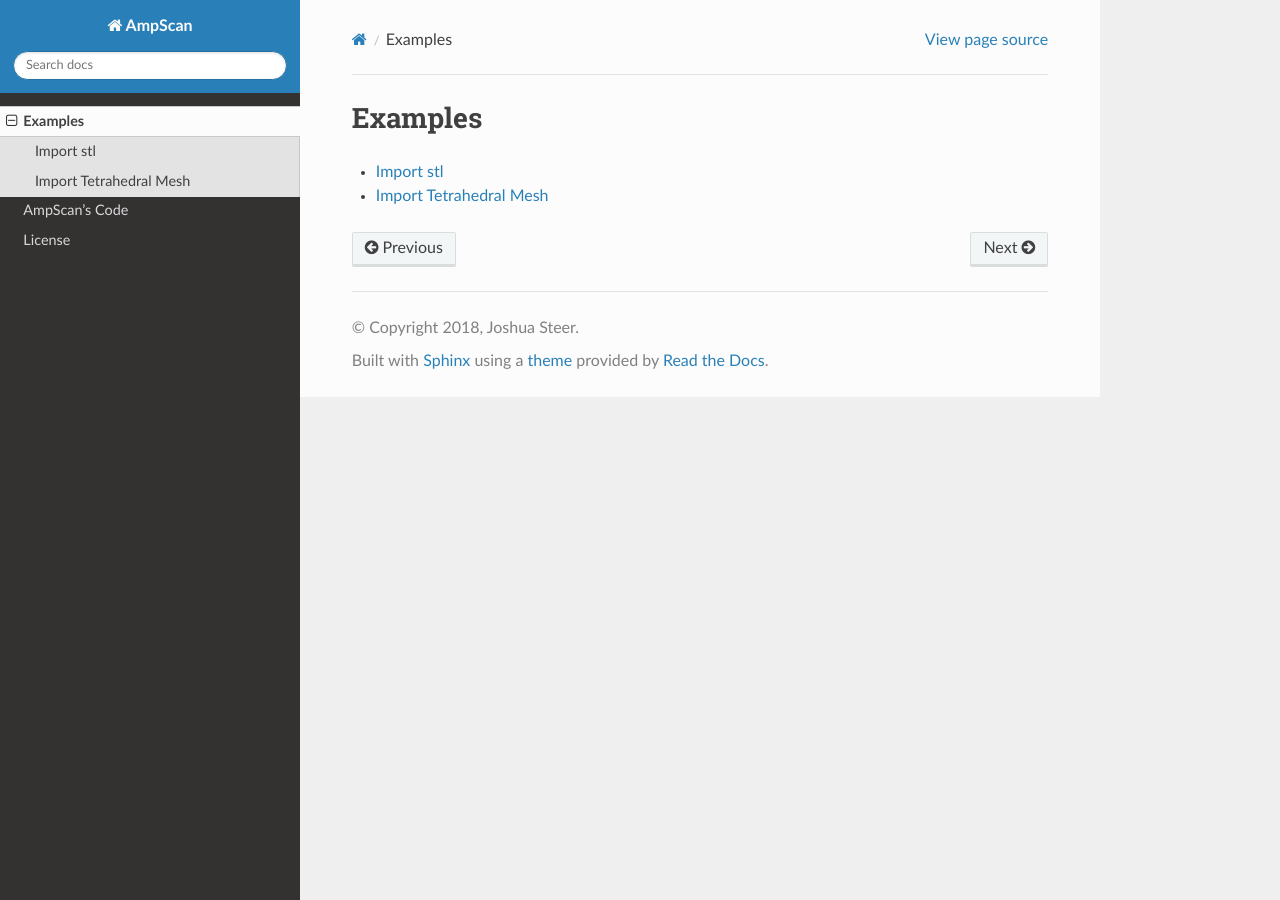
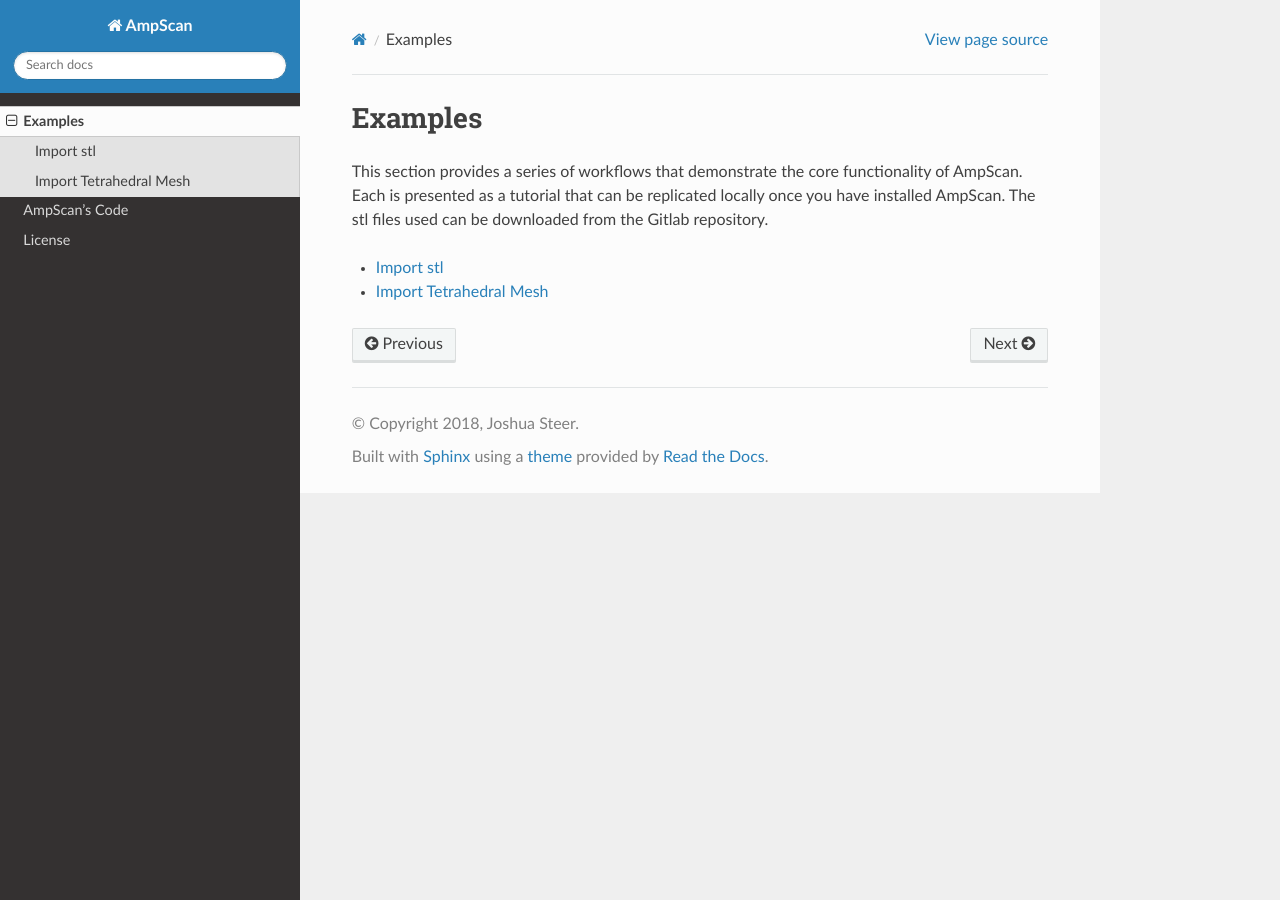
Before and after one commit to abel-research/ampscan, a Sphinx documentation site: the page built from docs/exampleDemos.rst, in a window 1280 px wide. Built offline with Sphinx 7.4.7 and the Read the Docs theme 2.0.0, drawn with Linux system fonts in a browser that asks for light colours; pages that are not in the unit, such as notebooks, are missing from menus.

Commit message:
add wrokflow 3 nb file

```diff
--- a/docs/exampleDemos.rst
+++ b/docs/exampleDemos.rst
@@ -1,5 +1,12 @@
 Examples
 ========
+
+This section provides a series of workflows that demonstrate the
+core functionality of AmpScan. Each is presented as a tutorial that
+can be replicated locally once you have installed AmpScan. The stl
+files used can be downloaded from the Gitlab repository.
+
+
 .. toctree::
    :maxdepth: 1
 
```
Also changed, not shown: docs/examples/Workflow 3 - Comparing Two Scans.ipynb.
